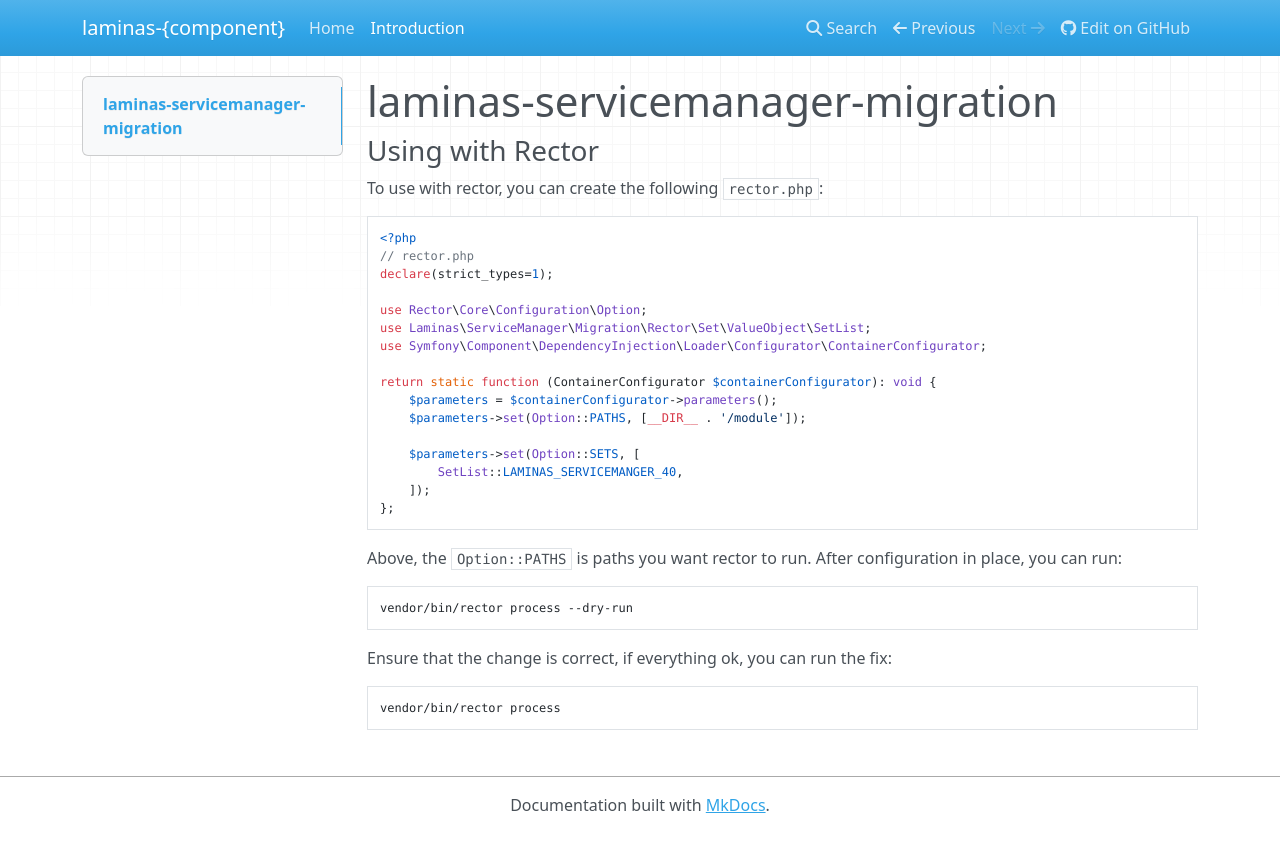
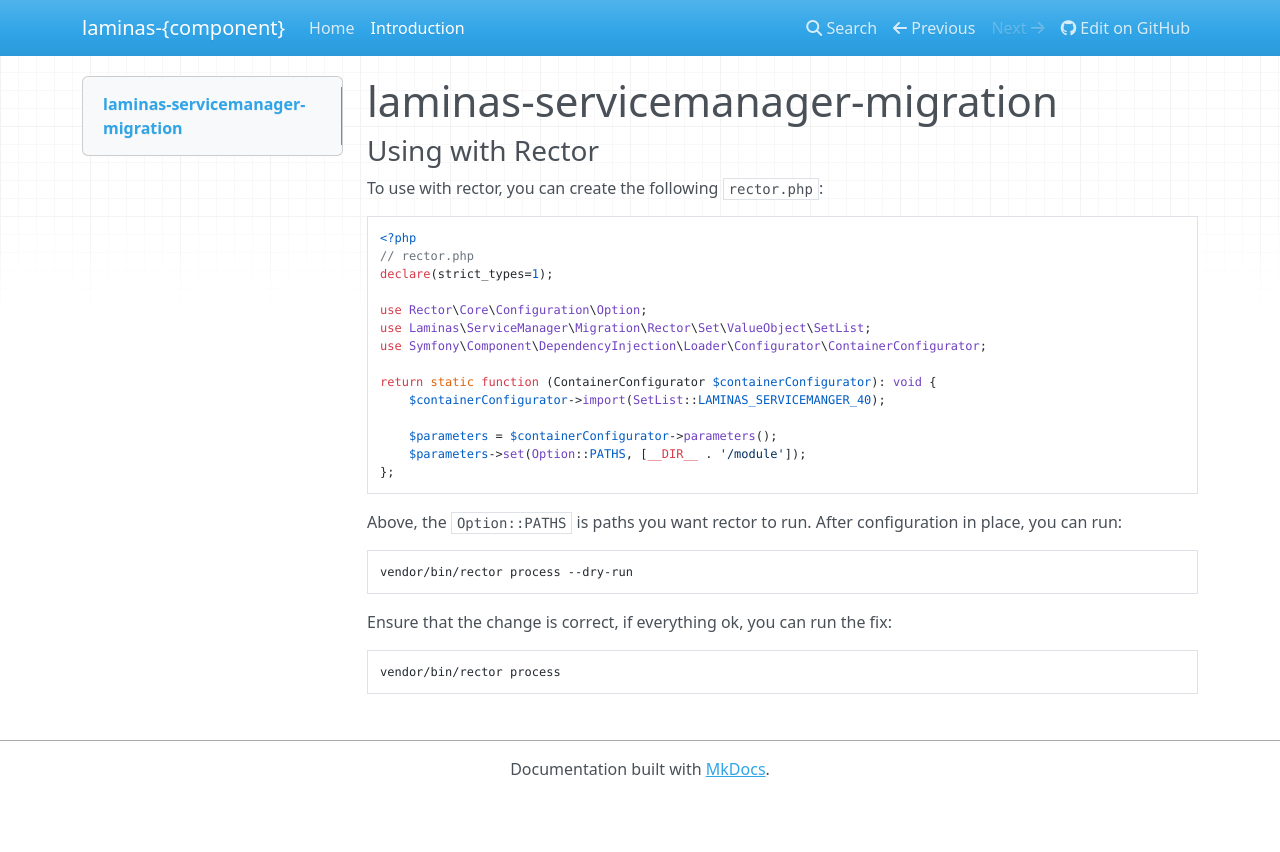
Before and after one commit to laminas/laminas-servicemanager-migration, an MkDocs documentation site: the page built from docs/book/v1/intro.md, in a window 1280 px wide. Shown: the top 852 px of the page. Built offline with MkDocs 1.6.1, drawn with Linux system fonts in a browser that asks for light colours; nearby versions of some CDN libraries.

Commit message:
update documentation of use import setlist
Signed-off-by: Abdul Malik Ikhsan <samsonasik@gmail.com>

````diff
--- a/docs/book/v1/intro.md
+++ b/docs/book/v1/intro.md
@@ -14,12 +14,10 @@ use Laminas\ServiceManager\Migration\Rector\Set\ValueObject\SetList;
 use Symfony\Component\DependencyInjection\Loader\Configurator\ContainerConfigurator;
 
 return static function (ContainerConfigurator $containerConfigurator): void {
+    $containerConfigurator->import(SetList::LAMINAS_SERVICEMANGER_40);
+
     $parameters = $containerConfigurator->parameters();
     $parameters->set(Option::PATHS, [__DIR__ . '/module']);
-
-    $parameters->set(Option::SETS, [
-        SetList::LAMINAS_SERVICEMANGER_40,
-    ]);
 };
 ```
 
````
